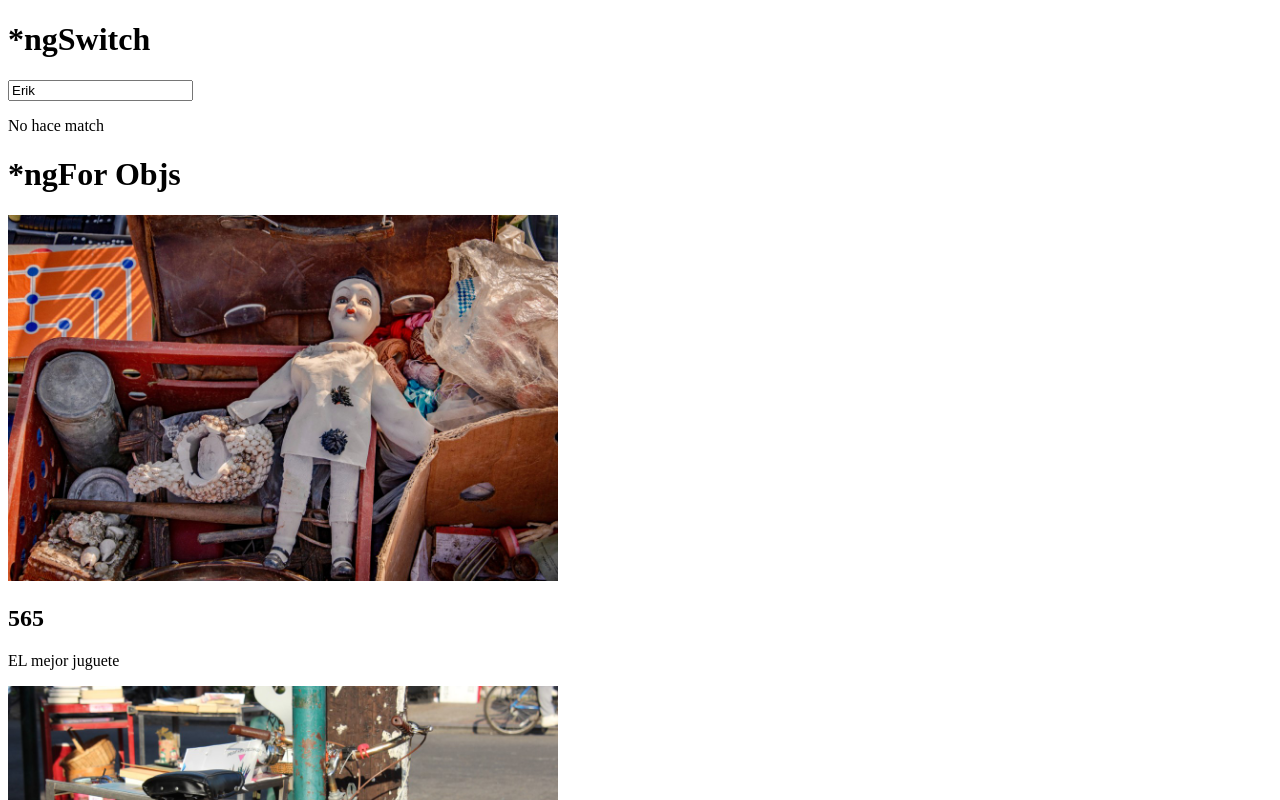
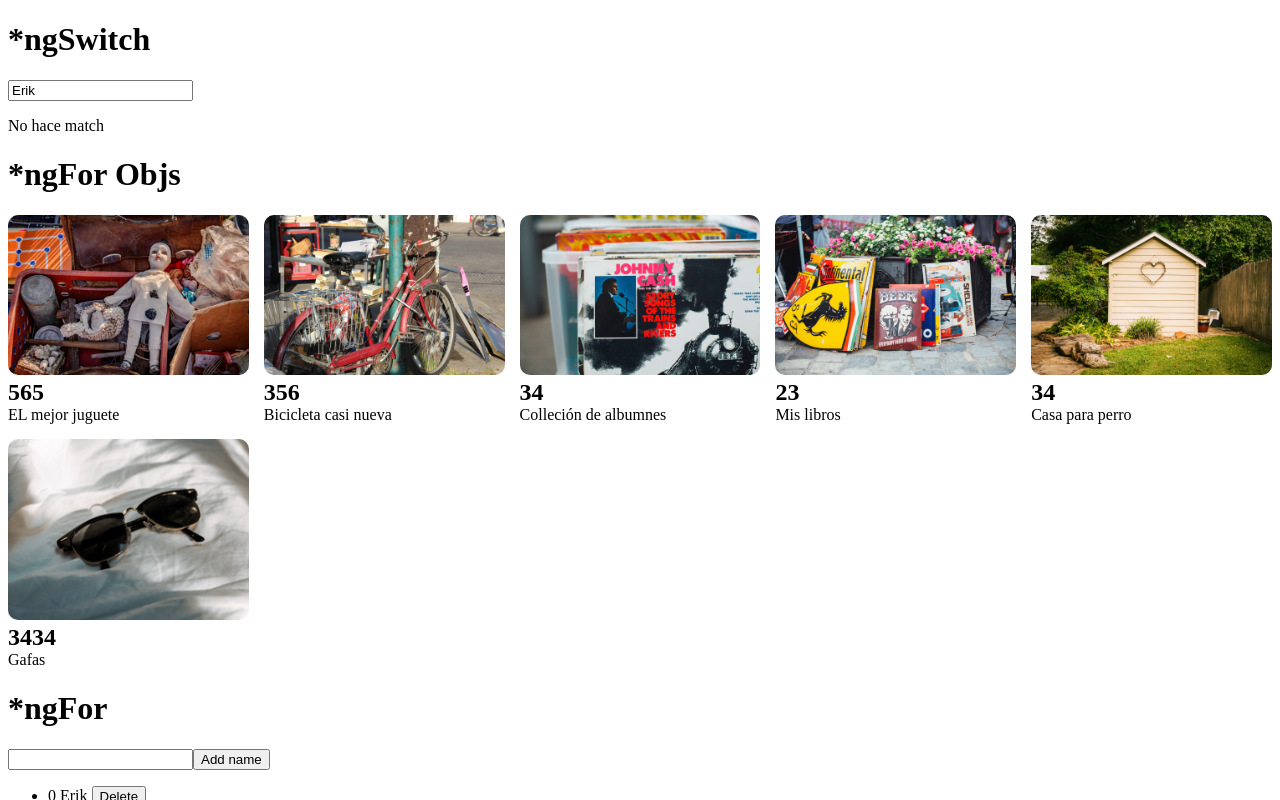
Before and after one commit to erikmya/Curso_angular, an Angular app in the folder my-store/: page / in a window 1280 px wide. Shown: the top 800 px of the page. Built offline with nearby package versions, Linux system fonts and the light colour scheme.

Commit message:
Clase 16 Estilos a la lista de productos

```diff
--- a/my-store/src/app/app.component.html
+++ b/my-store/src/app/app.component.html
@@ -23,9 +23,9 @@
 </p> -->
 
 <h1>*ngFor Objs</h1>
-<div>
+<div class="products--grid">
   <div *ngFor="let product of products">
-    <img width="550" [src]="product.image" alt="image">
+    <img [src]="product.image" alt="image">
     <h2>{{ product.price }}</h2>
     <p>{{ product.name }}</p>
   </div>
@@ -76,7 +76,7 @@
 <h2>{{ 'Hola Mundo'.repeat(5) }}</h2>
 <p>3 + 3 = {{ 3 + 3 }}</p>
 <h3>Hola, soy {{ name }} y tengo {{ age }}</h3>
-<img src="{{img}}" alt="image">
+<img width="200" src="{{img}}" alt="image">
 
 <!-- Clase 15, El profesor explica la funcion de la extension para Chrome "Angular DevTools" la cual nos puede ayudar para
 cualquier proyecto que este desarrollado en Angular, donde podemos ver algunos de sus elementos y asi poder salir de algunas dudas
--- a/my-store/src/app/app.component.scss
+++ b/my-store/src/app/app.component.scss
@@ -4,3 +4,24 @@
   overflow: auto;
   background: red;
 }
+.products--grid {
+  display: flex;
+  flex-direction: column;
+  div {
+    img {
+      width: 100%;
+      border-radius: 10px;
+    }
+    h2, p {
+      margin: 0;
+    }
+  }
+}
+
+@media screen and (min-width: 40em) {
+  .products--grid{
+    display: grid;
+    grid-template-columns: repeat(5 , 1fr);
+    grid-gap: 15px;
+  }
+}
```
